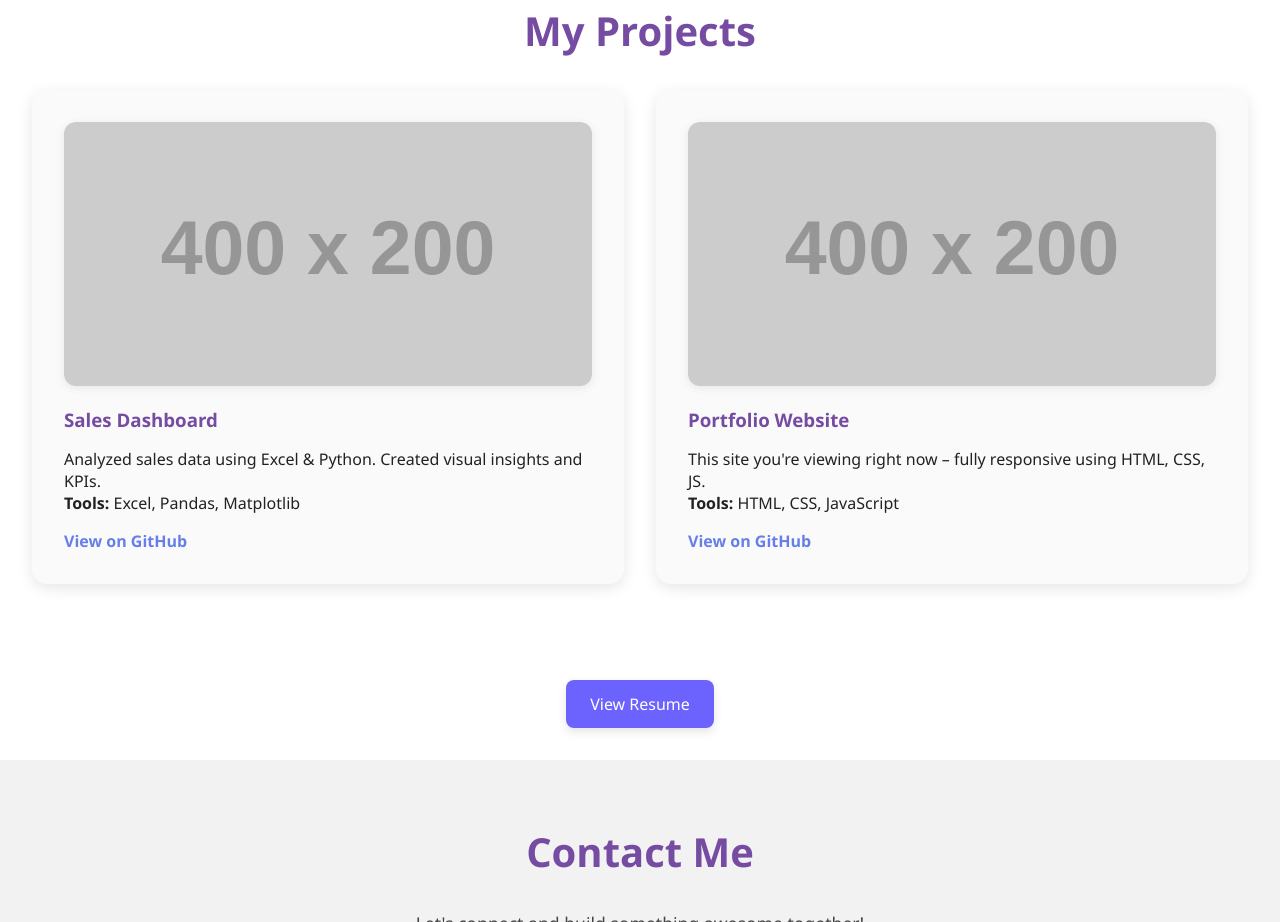
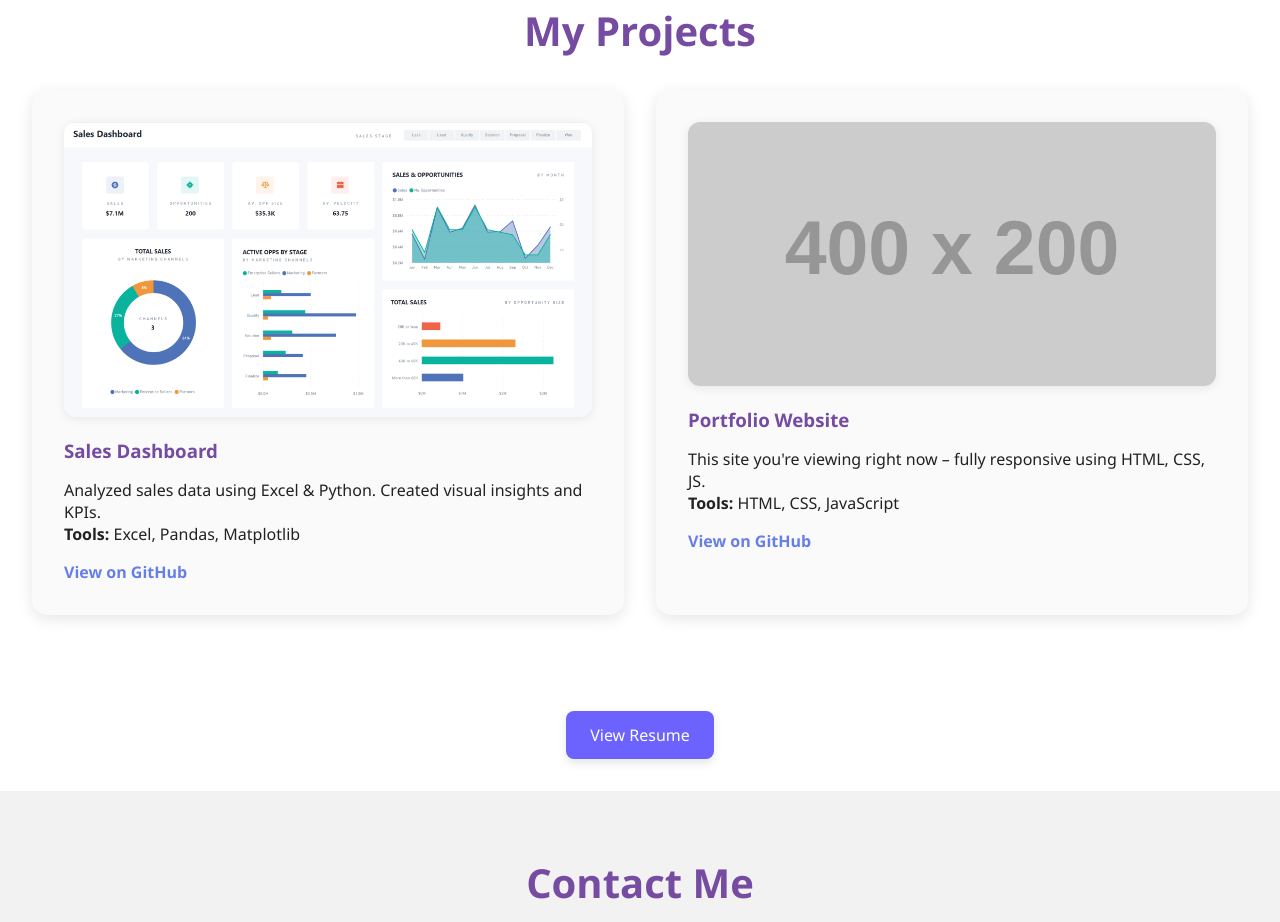
Before and after one commit to sreev19/My-portfolio, a plain HTML site: page index.html in a window 1280 px wide. Shown: the part 1458-2380 px from the top of the page. Drawn offline with nearby package versions, Linux system fonts and the light colour scheme; placeholder pictures from the web are drawn by us.

Commit message:
Update index.html

```diff
--- a/index.html
+++ b/index.html
@@ -68,7 +68,7 @@
     <h2 class="section-title">My Projects</h2>
     <div class="projects-container">
         <div class="project-card">
-            <img src="https://via.placeholder.com/400x200" alt="Sales Dashboard Thumbnail" class="project-img" />
+            <img src="Sales.png" alt="Sales Dashboard Thumbnail" class="project-img" />
             <h3>Sales Dashboard</h3>
             <p>Analyzed sales data using Excel & Python. Created visual insights and KPIs.</p>
             <p><strong>Tools:</strong> Excel, Pandas, Matplotlib</p>
```
